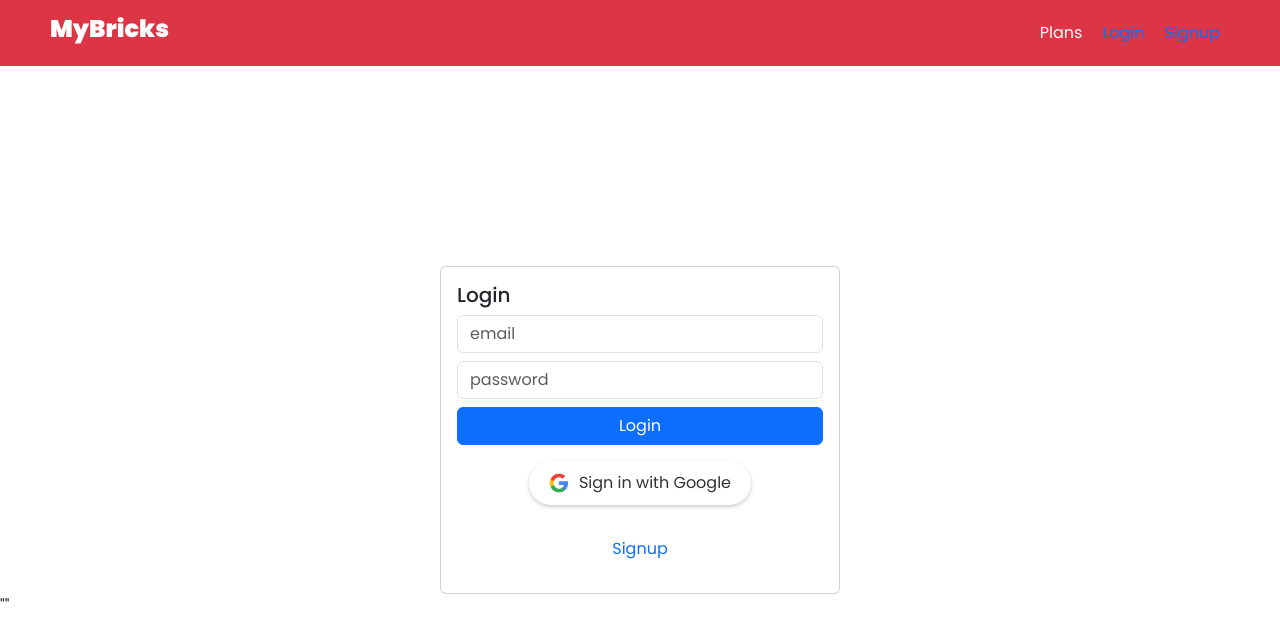
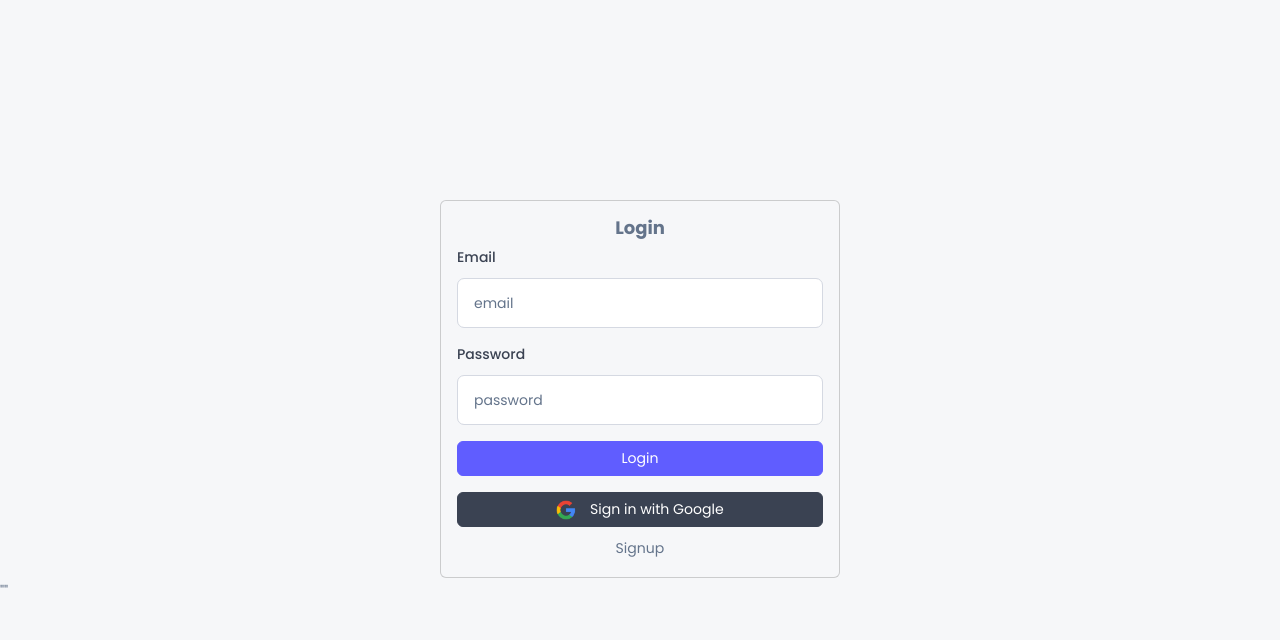
Before and after one commit to Bhavik-prajapati/plwa, an Angular app: page /login in a window 1280 px wide. Shown: the top 640 px of the page. Built offline with nearby package versions, Linux system fonts and the light colour scheme.

Commit message:
login design updated

```diff
--- a/src/app/pages/login/login.component.css
+++ b/src/app/pages/login/login.component.css
@@ -6,7 +6,7 @@ body{
     background-color: red;
 }
 
-.google-btn {
+/* .google-btn {
     display: flex;
     align-items: center;
     background-color: white;
@@ -19,7 +19,7 @@ body{
     cursor: pointer;
     box-shadow: 0 2px 4px rgba(0, 0, 0, 0.2);
     transition: background-color 0.3s;
-  }
+  } */
 
   .google-btn:hover {
     background-color: #e2a300;
--- a/src/app/pages/login/login.component.html
+++ b/src/app/pages/login/login.component.html
@@ -1,12 +1,23 @@
-<app-header></app-header>
+<link rel="stylesheet" href="/assets/style.css">
+
+<!-- <app-header></app-header> -->
+
 <div class="container" style="margin-top: 200px;">
     <div class="card mx-auto" style="width: 25rem;margin-top: 200px;">
         <div class="card-body">
-            <h5 class="card-title">Login</h5>
-            <input type="email" class="form-control mb-2" [(ngModel)]="userdata.email" name="email" placeholder="email">
-            <input type="password" class="form-control mb-2" [(ngModel)]="userdata.password" name="password" placeholder="password">
+            <h3 class="card-title text-center">Login</h3>
+            <div class="form-group mb-3">
+                <label class="label text-secondary">Email</label>
+                <input type="email" class="form-control mb-2" [(ngModel)]="userdata.email" name="email" placeholder="email">
+            </div>
+
+            <div class="form-group mb-3">
+                <label class="label text-secondary">Password</label>
+                <input type="password" class="form-control mb-2" [(ngModel)]="userdata.password" name="password" placeholder="password">
+            </div>
+
             <button class="btn btn-primary w-100" (click)="login()">Login</button>
-            <button (click)="loginWithGoogle()" class="google-btn mt-3 mb-2 text-center mx-auto">
+            <button (click)="loginWithGoogle()" class="google-btn mt-3 mb-2 text-center mx-auto btn btn-secondary w-100">
                 <img src="g.png" alt="Google logo" class="google-logo">
                 Sign in with Google
               </button>
```
